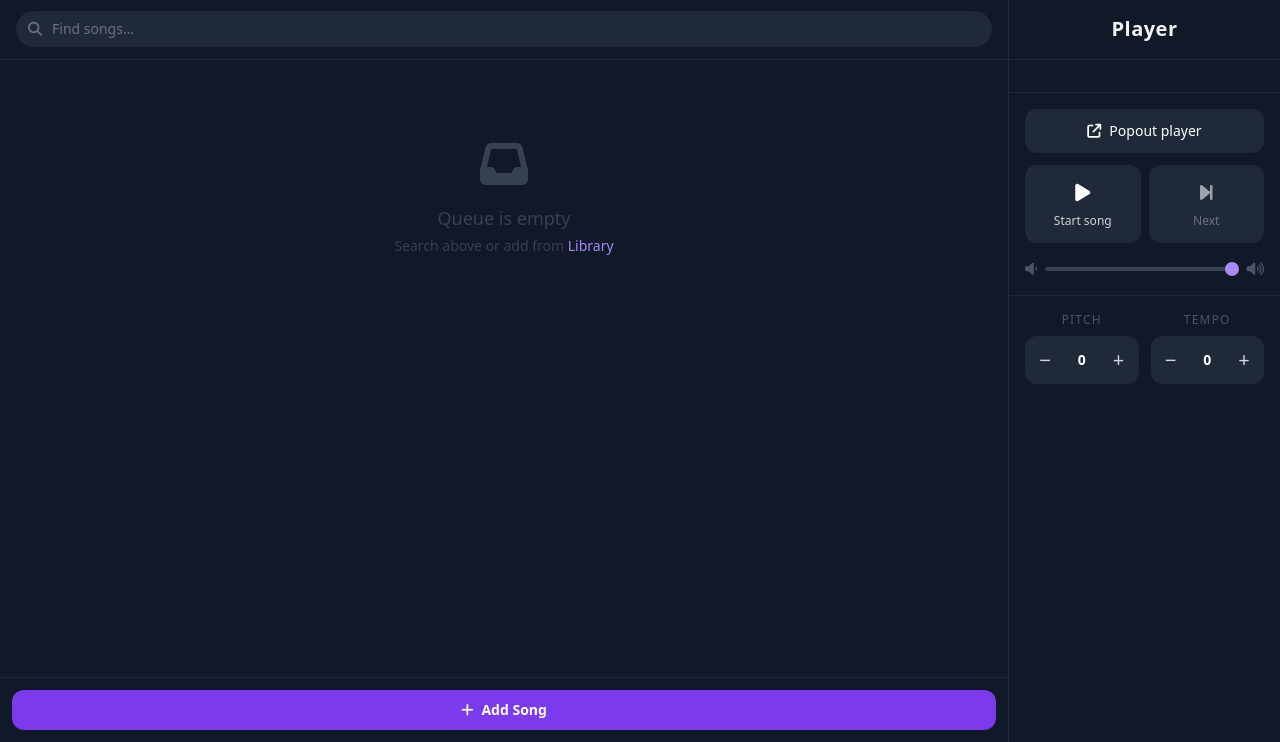
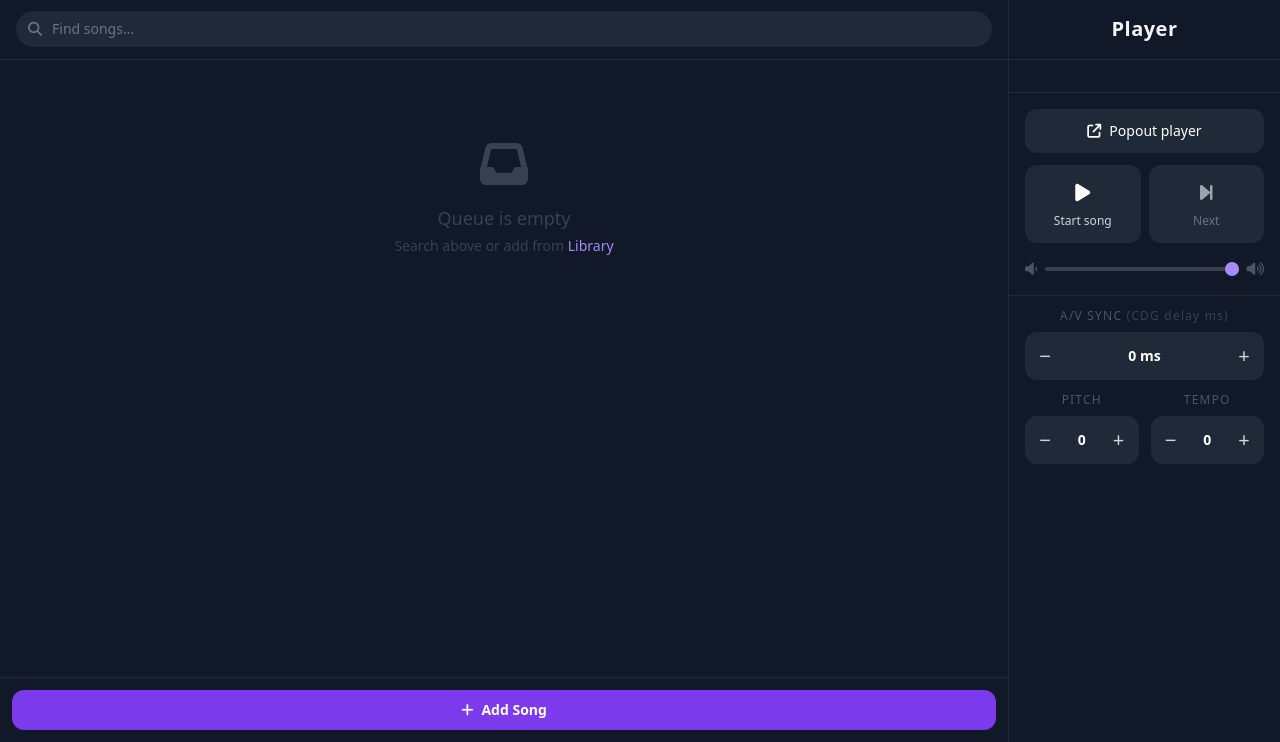
Before and after one commit to neurotoxin1982/KaraokeApp, a FastAPI app: page /queue in a window 1280 px wide. Shown: the part 58-800 px from the top of the page. Run offline with FastAPI, Linux system fonts and the light colour scheme; data that the repository does not hold is empty; some libraries are stand-ins or nearby versions.

Commit message:
fix: CDG/MP3 sync - compensate output latency + add A/V Sync control
- CdgPlayer subtracts AudioContext.outputLatency from currentTime
- Global cdgSyncOffset adjustable from Queue page (±500ms, 50ms steps)
- BroadcastChannel sends sync offset to player window

Co-Authored-By: Claude Sonnet 4.6 <noreply@anthropic.com>

```diff
--- a/templates/player.html
+++ b/templates/player.html
@@ -341,6 +341,7 @@
     if (cmd.pitch  !== undefined) { _pitch = cmd.pitch;  applyPlaybackRate(); }
     if (cmd.tempo  !== undefined) { _tempo = cmd.tempo;  applyPlaybackRate(); }
     if (cmd.volume !== undefined && audioEl) audioEl.volume = cmd.volume;
+    if (cmd.sync   !== undefined) { cdgSyncOffset = cmd.sync; } // seconds
     if (cmd.play)  { if (audioEl && !isPlaying) { audioEl.play(); if (cdgPlayer) cdgPlayer.resume(); isPlaying = true; updatePlayIcon(); } }
     if (cmd.next)  { nextSong(); }
   }
--- a/templates/queue.html
+++ b/templates/queue.html
@@ -165,8 +165,20 @@
       </div>
     </div>
 
+    <!-- A/V Sync -->
+    <div class="px-4 pb-3 border-t border-gray-800 pt-3 flex-shrink-0">
+      <p class="text-xs text-gray-600 text-center mb-2 uppercase tracking-widest">A/V Sync <span class="text-gray-700 normal-case">(CDG delay ms)</span></p>
+      <div class="flex items-center justify-between bg-gray-800 rounded-xl px-1 py-2">
+        <button onclick="adjustSync(-50)"
+          class="w-8 h-8 flex items-center justify-center text-gray-300 hover:text-white text-xl font-light rounded-lg hover:bg-gray-700">−</button>
+        <span id="sync-val" class="text-sm font-semibold text-white w-12 text-center">0 ms</span>
+        <button onclick="adjustSync(50)"
+          class="w-8 h-8 flex items-center justify-center text-gray-300 hover:text-white text-xl font-light rounded-lg hover:bg-gray-700">+</button>
+      </div>
+    </div>
+
     <!-- Pitch & Tempo -->
-    <div class="px-4 pb-4 border-t border-gray-800 pt-4 grid grid-cols-2 gap-3 flex-shrink-0">
+    <div class="px-4 pb-4 grid grid-cols-2 gap-3 flex-shrink-0">
       <div>
         <p class="text-xs text-gray-600 text-center mb-2 uppercase tracking-widest">Pitch</p>
         <div class="flex items-center justify-between bg-gray-800 rounded-xl px-1 py-2">
@@ -366,6 +378,15 @@
     localStorage.setItem('karaoke-' + key, JSON.stringify({ val, ts: Date.now() }));
   }
 
+  // ── A/V Sync ─────────────────────────────────────────────────────────
+  let _sync = 0; // milliseconds
+
+  function adjustSync(delta) {
+    _sync = Math.max(-500, Math.min(500, _sync + delta));
+    document.getElementById('sync-val').textContent = (_sync > 0 ? '+' : '') + _sync + ' ms';
+    broadcastControl('sync', _sync / 1000); // send in seconds
+  }
+
   // ── Pitch & Tempo ────────────────────────────────────────────────────
   let _pitch = 0, _tempo = 0;
 
```
Also changed, not shown: static/js/cdg-player.js (+21 -3 lines).
